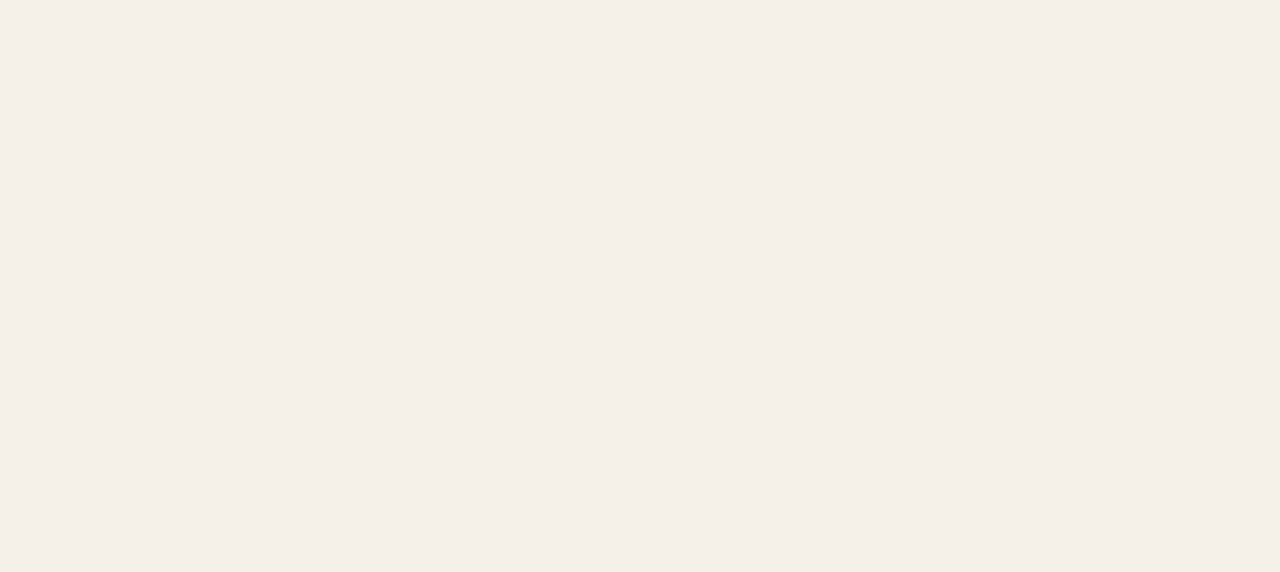
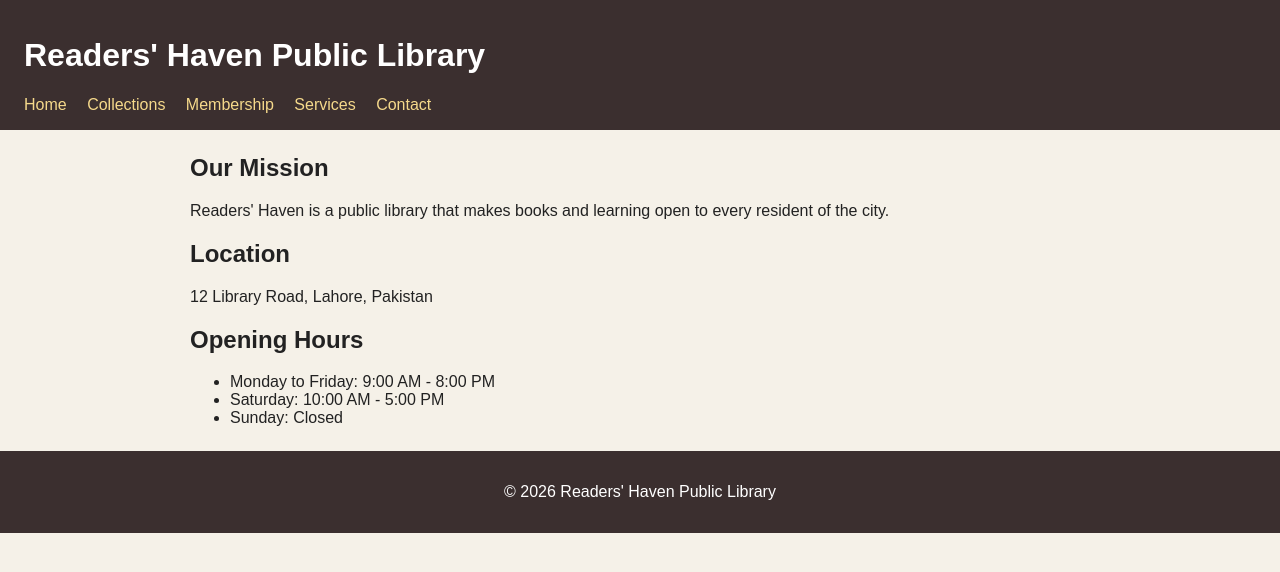
Before and after one commit to batkk007/readers-haven-library, a website: page src/index.html in a window 1280 px wide. Drawn offline with Linux system fonts and the light colour scheme.

Commit message:
feat: add home page content with mission, location and opening hours

```diff
--- a/src/index.html
+++ b/src/index.html
@@ -3,9 +3,42 @@
 <head>
   <meta charset="UTF-8">
   <meta name="viewport" content="width=device-width, initial-scale=1.0">
-  <title>Home</title>
+  <title>Readers' Haven - Home</title>
   <link rel="stylesheet" href="../styles/style.css">
 </head>
 <body>
+  <header>
+    <h1>Readers' Haven Public Library</h1>
+    <nav>
+      <a href="index.html">Home</a>
+      <a href="collections.html">Collections</a>
+      <a href="membership.html">Membership</a>
+      <a href="services.html">Services</a>
+      <a href="contact.html">Contact</a>
+    </nav>
+  </header>
+
+  <main>
+    <section>
+      <h2>Our Mission</h2>
+      <p>Readers' Haven is a public library that makes books and learning open to every resident of the city.</p>
+    </section>
+    <section>
+      <h2>Location</h2>
+      <p>12 Library Road, Lahore, Pakistan</p>
+    </section>
+    <section>
+      <h2>Opening Hours</h2>
+      <ul>
+        <li>Monday to Friday: 9:00 AM - 8:00 PM</li>
+        <li>Saturday: 10:00 AM - 5:00 PM</li>
+        <li>Sunday: Closed</li>
+      </ul>
+    </section>
+  </main>
+
+  <footer>
+    <p>&copy; 2026 Readers' Haven Public Library</p>
+  </footer>
 </body>
 </html>
```
